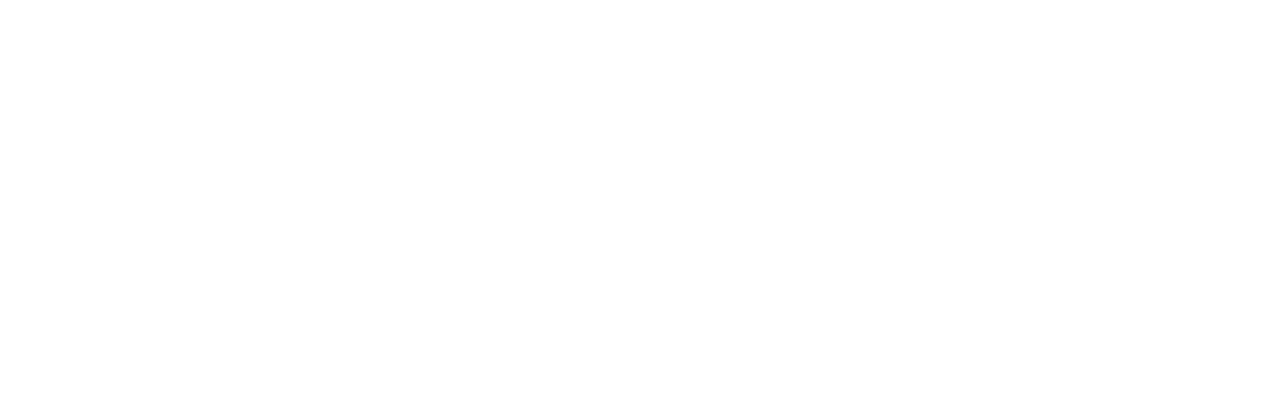
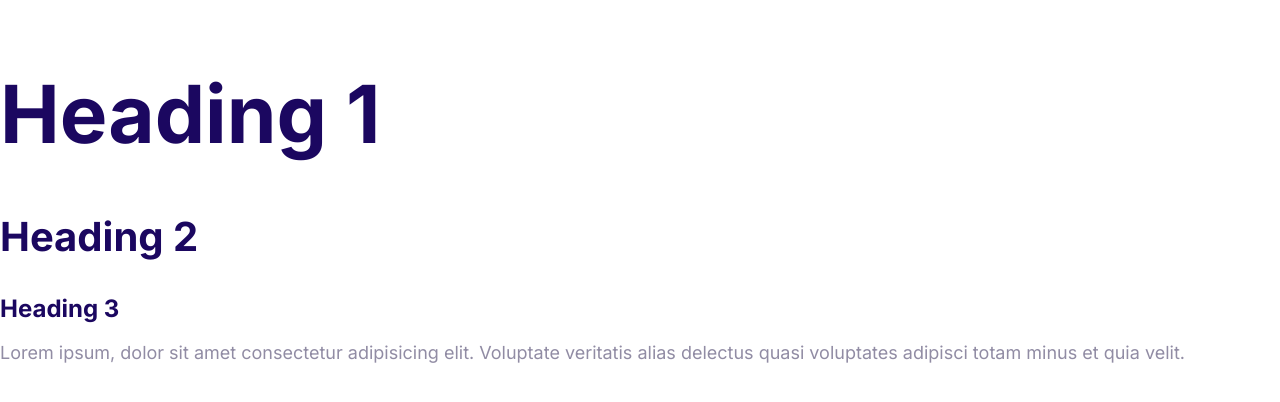
Before and after one commit to sayyedaliasgar/Moshify, a plain HTML site: page index.html in a window 1280 px wide. Drawn offline with Linux system fonts and the light colour scheme.

Commit message:
Define the styles for the fonts.

```diff
--- a/CSS/style.css
+++ b/CSS/style.css
@@ -5,3 +5,55 @@
     --color-heading: #1b0760;
     --color-body:#918ca4;
 }
+
+html {
+    font-size: 62.5%;
+}
+
+body {
+    font-family: Inter, Arial, Helvetica, sans-serif;
+    color: var(--color-body);
+    font-size: 2.4rem;
+    line-height: 1.5;
+}
+
+h1, h2, h3 {
+    color: var(--color-heading);
+    margin-bottom: 1.2rem;
+
+}
+
+h1 {
+    font-size: 7rem;
+}
+
+h2 {
+    font-size: 4rem;
+}
+
+h3 {
+    font-size: 3rem;
+}
+
+p {
+    margin-top: 0;
+}
+
+@media screen and (min-width: 1024px) {
+    body {
+        font-size: 1.8rem;
+    }
+
+    h1 {
+        font-size: 8rem;
+    }
+
+    h2 {
+        font-size: 4rem;
+    }
+
+    h3 {
+        font-size: 2.4rem;
+    }
+
+}
--- a/index.html
+++ b/index.html
@@ -4,9 +4,16 @@
     <meta charset="UTF-8">
     <meta name="viewport" content="width=device-width, initial-scale=1.0">
     <title>Document</title>
+    <link rel="preconnect" href="https://fonts.googleapis.com">
+    <link rel="preconnect" href="https://fonts.gstatic.com" crossorigin>
+    <link href="https://fonts.googleapis.com/css2?family=Inter:wght@400;700&display=swap" rel="stylesheet">
     <link rel="stylesheet" href="/CSS/normalize.css">
     <link rel="stylesheet" href="/CSS/style.css">
 </head>
 <body>
+    <h1>Heading 1</h1>
+    <h2>Heading 2</h2>
+    <h3>Heading 3</h3>
+    <p>Lorem ipsum, dolor sit amet consectetur adipisicing elit. Voluptate veritatis alias delectus quasi voluptates adipisci totam minus et quia velit.</p>
 </body>
 </html>
```
